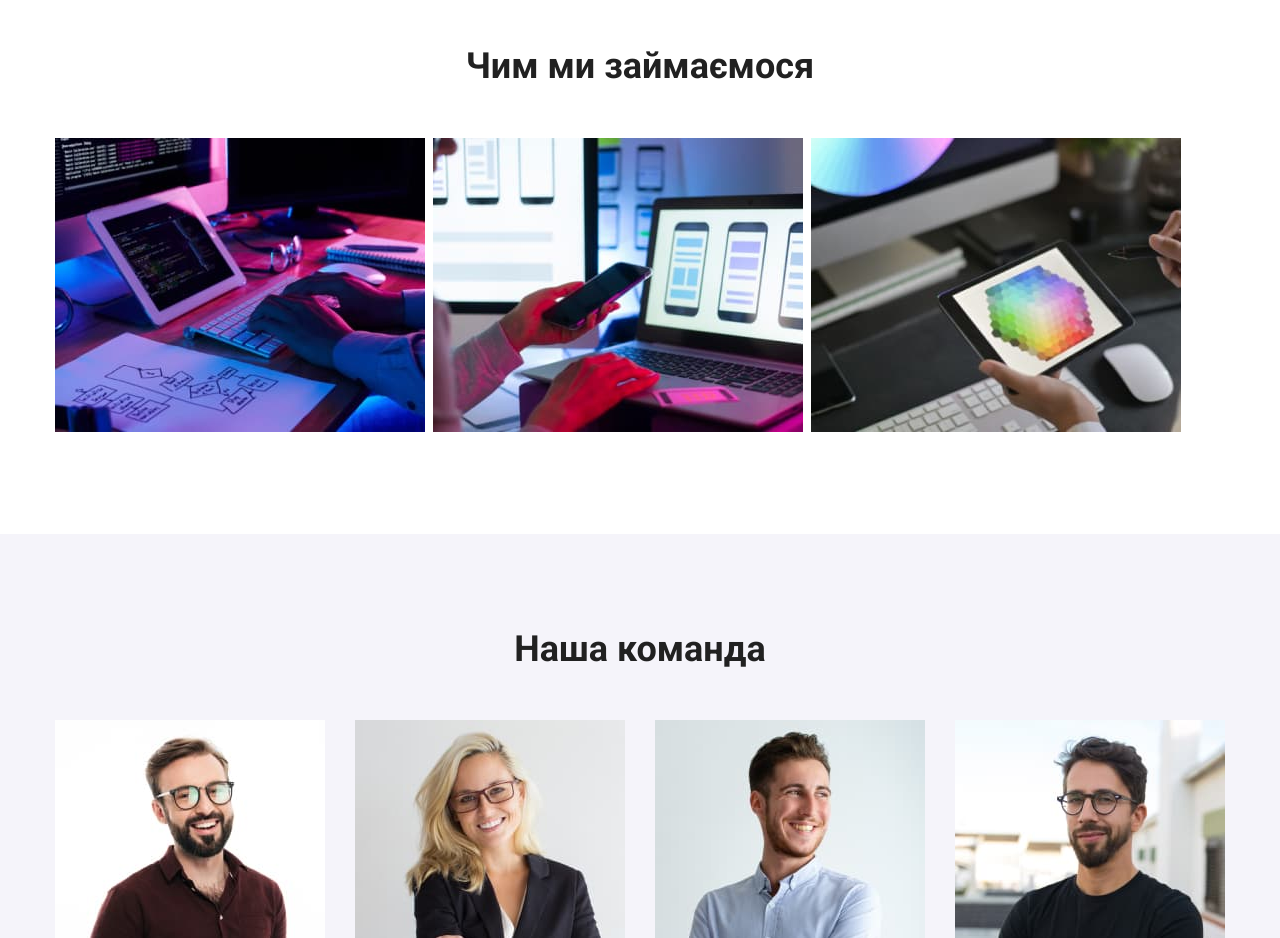
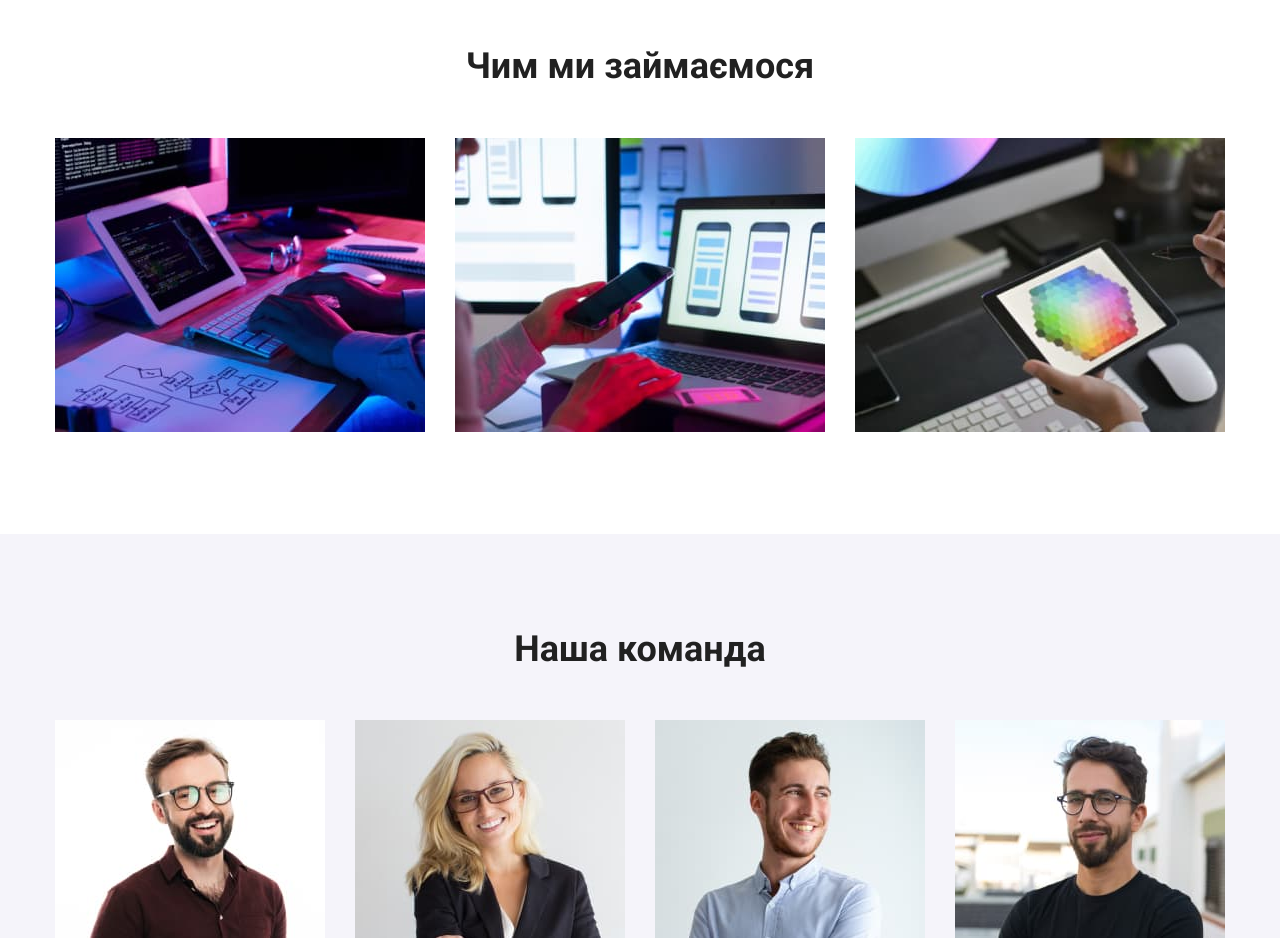
Before and after one commit to mehanik2012/goit-markup-hw-03, a plain HTML site: page index.html in a window 1280 px wide. Shown: the part 920-1858 px from the top of the page. Drawn offline with nearby package versions, Linux system fonts and the light colour scheme.

Commit message:
fix margin betven foto section our works

```diff
--- a/css/stiles.css
+++ b/css/stiles.css
@@ -285,7 +285,7 @@ body {
 }
 
 .list-our-works .item + .item {
-  margin-left: 8px;
+  margin-left: 30px;
 }
 /* портфоліо */
 
```
